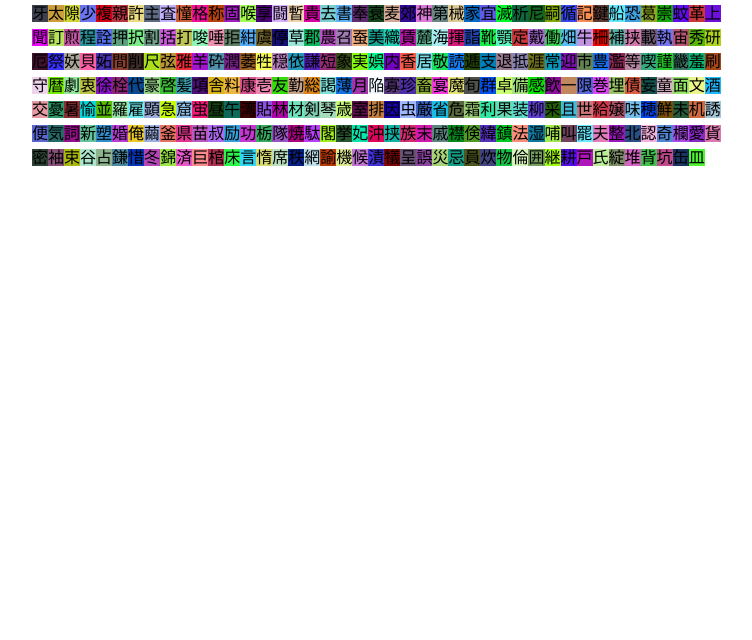
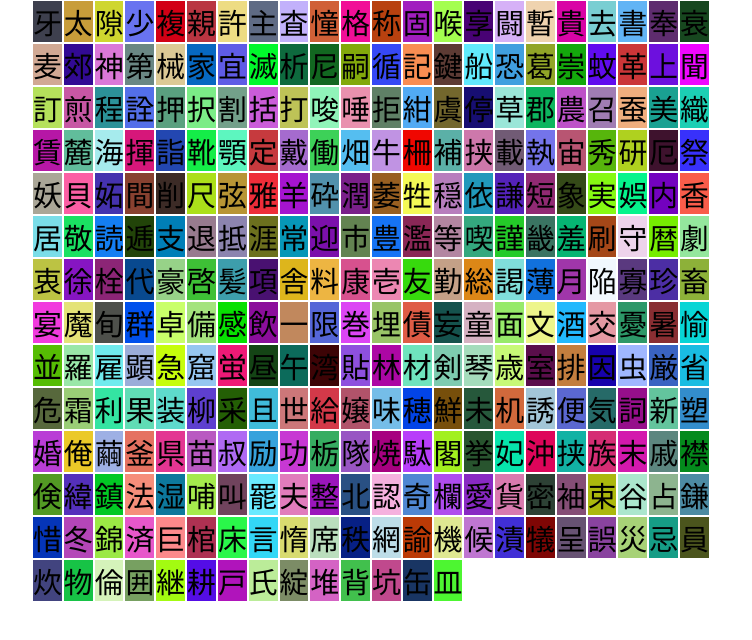
Before and after one commit to aulb/yaponiya-ui, a React (Create React App) app: page / in a window 1280 px wide. Shown: the top 640 px of the page, without its empty margins (258-1010 px from the left). Built offline with nearby package versions, Linux system fonts and the light colour scheme.

Commit message:
Set Kanji to inline-block , increase font-size and add small margins

```diff
--- a/src/components/Kanji.js
+++ b/src/components/Kanji.js
@@ -4,6 +4,9 @@ import PropTypes from 'prop-types';
 function Kanji(props) {
   const style = {
     backgroundColor: props.color,
+    fontSize: '1.8em',
+    display: 'inline-block',
+    margin: 1,
   };
   return <span style={style}>{props.character}</span>;
 }
```
